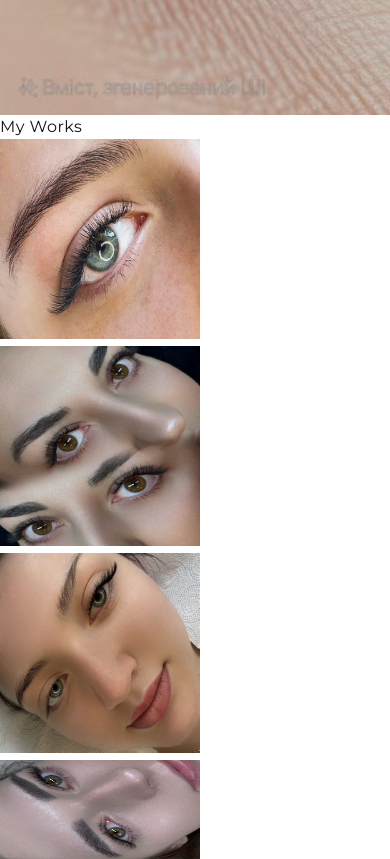
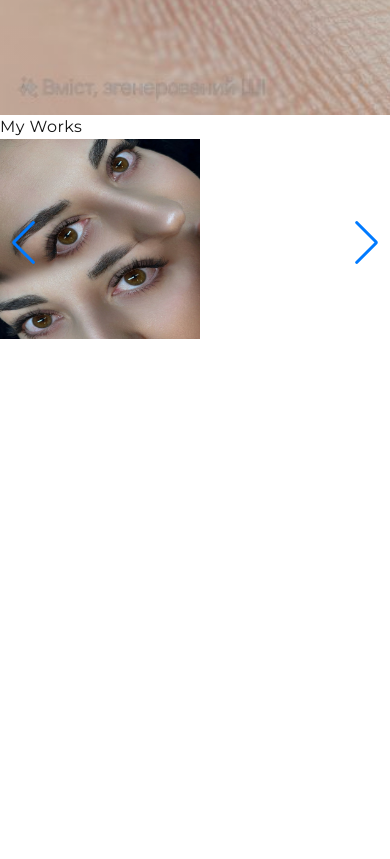
Before and after one commit to Dmytr0-kova1/Lashes-Studio, a React (Vite) app: page / in a window 390 px wide. Shown: the part 779-1638 px from the top of the page. After the commit the page ends 1125 px from the top, so only its background shows below. Built offline with nearby package versions, Linux system fonts and the light colour scheme.

Commit message:
added libraries swiper, lightbox

```diff
--- a/package.json
+++ b/package.json
@@ -16,7 +16,9 @@
     "react-dom": "^19.1.0",
     "react-icons": "^5.5.0",
     "react-router-dom": "^7.6.3",
-    "sass": "^1.89.2"
+    "sass": "^1.89.2",
+    "swiper": "^11.2.10",
+    "yet-another-react-lightbox": "^3.25.0"
   },
   "devDependencies": {
     "@eslint/js": "^9.29.0",
--- /dev/null
+++ b/src/components/MyWorksItem.jsx
@@ -0,0 +1,95 @@
+import { useEffect, useState } from "react";
+
+import "swiper/css";
+import "swiper/css/navigation";
+import "swiper/css/pagination";
+import { Swiper, SwiperSlide } from "swiper/react";
+import { Navigation, Mousewheel, Autoplay } from "swiper/modules";
+
+import Lightbox from "yet-another-react-lightbox";
+import Zoom from "yet-another-react-lightbox/plugins/zoom";
+import "yet-another-react-lightbox/styles.css";
+
+function MyWorksItem({ images }) {
+  const [isOpen, setIsOpen] = useState(false);
+  const [photoIndex, setPhotoIndex] = useState(0);
+  const [swiperInstance, setSwiperInstance] = useState(null);
+
+  useEffect(() => {
+    if (!swiperInstance) return;
+
+    if (isOpen) {
+      swiperInstance.autoplay.stop();
+    } else {
+      swiperInstance.autoplay.start();
+    }
+  }, [isOpen, swiperInstance]);
+
+  return (
+    <>
+      <Swiper
+        modules={[Navigation, Mousewheel, Autoplay]}
+        spaceBetween={10}
+        centeredSlides={true}
+        loop={true}
+        navigation={true}
+        mousewheel={true}
+        onSwiper={setSwiperInstance}
+        breakpoints={{
+          0: {
+            slidesPerView: 1,
+          },
+          768: {
+            slidesPerView: 2,
+          },
+          1280: {
+            slidesPerView: 3,
+          },
+        }}
+        autoplay={{
+          delay: 3000,
+          disableOnInteraction: false,
+        }}
+      >
+        {images.map((img, index) => (
+          <SwiperSlide key={index}>
+            <img
+              src={img}
+              alt={`eyelash extensions ${index + 1}`}
+              width="200"
+              height="200"
+              onClick={() => {
+                setPhotoIndex(index);
+                setIsOpen(true);
+              }}
+            />
+          </SwiperSlide>
+        ))}
+      </Swiper>
+
+      {isOpen && (
+        <Lightbox
+          open={isOpen}
+          close={() => setIsOpen(false)}
+          index={photoIndex}
+          slides={images.map((img) => ({
+            src: img,
+          }))}
+          plugins={[Zoom]}
+          controller={{
+            closeOnBackdropClick: true,
+            closeOnPullUp: true,
+            closeOnPullDown: true,
+          }}
+          styles={{
+            container: {
+              backgroundColor: "rgba(0, 0, 0, 0.6)",
+            },
+          }}
+        />
+      )}
+    </>
+  );
+}
+
+export default MyWorksItem;
--- a/src/components/MyWorksList.jsx
+++ b/src/components/MyWorksList.jsx
@@ -1,3 +1,5 @@
+import MyWorksItem from "./MyWorksItem";
+
 import myWorks1 from "../img/myWorks/myWorks-1.jpg";
 import myWorks2 from "../img/myWorks/myWorks-2.jpg";
 import myWorks3 from "../img/myWorks/myWorks-3.jpg";
@@ -11,18 +13,7 @@ const MyWorksList = () => {
   return (
     <section>
       <h2>My Works</h2>
-      <ul>
-        {images.map((img, index) => (
-          <li key={index}>
-            <img
-              src={img}
-              alt={`eyelash extensions ${index + 1}`}
-              width="200"
-              height="200"
-            />
-          </li>
-        ))}
-      </ul>
+      <MyWorksItem images={images} />
     </section>
   );
 };
```
Also changed, not shown: 1 other file (tests, documents, lock files or other folders).
